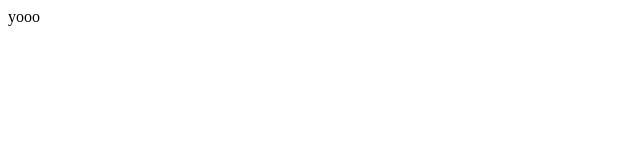
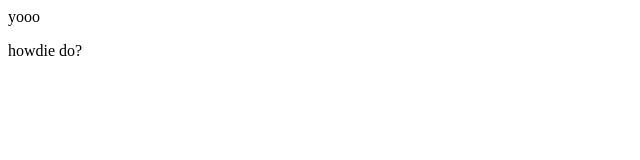
Before and after one commit to mbavosa/project3, a plain HTML site: page index.html in a window 1280 px wide. Shown: the full height of the page, 0-640 px from the left. Drawn offline with Linux system fonts and the light colour scheme.

Commit message:
added text

```diff
--- a/index.html
+++ b/index.html
@@ -1,3 +1,4 @@
 <html>
     <p>yooo</p>
+    <p>howdie do?</p>
 </html>
```
